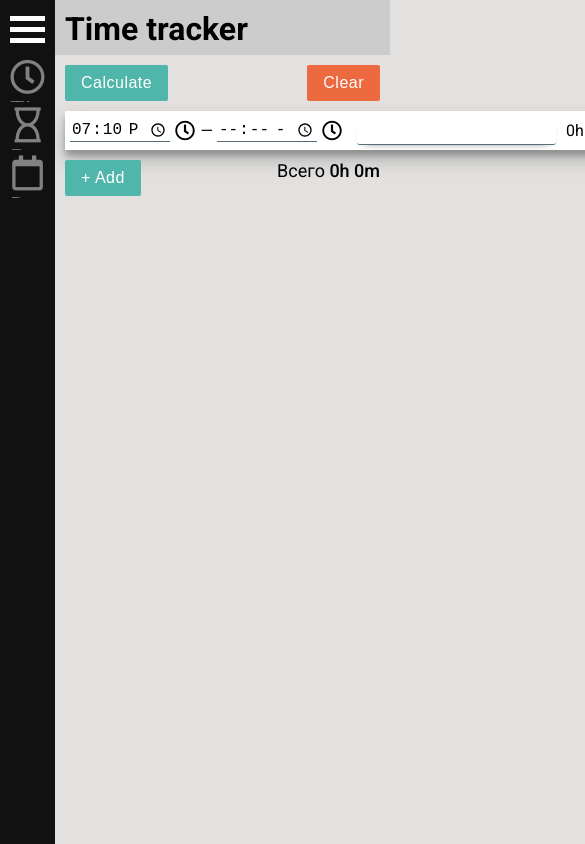
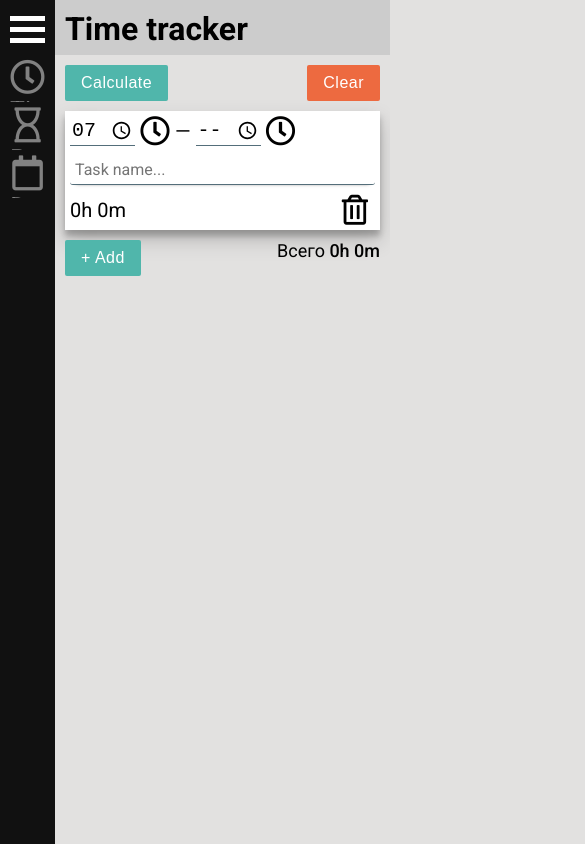
Before and after one commit to chernrus/time-tracking, a React (Create React App) app: page / in a window 390 px wide. Both pictures are taken after a click on the button "+ Add". Shown: the top 844 px of the page, 585 px wide, since content can reach past the window. Built offline with nearby package versions, Linux system fonts and the light colour scheme.

Commit message:
added adaptive task x600

```diff
--- a/src/components/AutogrowTextarea.js
+++ b/src/components/AutogrowTextarea.js
@@ -58,6 +58,7 @@ class AutogrowTextarea extends Component {
         ref={this.refNameElement}
         name="name"
         className="task__name"
+        placeholder="Task name..."
 				rows={this.state.rows}
 				value={this.state.value}
 				onChange={this.handleChange}
--- a/src/styles/AutogrowTextarea.css
+++ b/src/styles/AutogrowTextarea.css
@@ -9,5 +9,5 @@
   height: auto;
   padding: 5px;
   border-bottom: 1px solid #546e7a;
-  box-shadow: 0px 4px 10px -8px black;
+  box-shadow: 0px 4px 4px -6px black;
 }
--- a/src/styles/Task.css
+++ b/src/styles/Task.css
@@ -1,15 +1,3 @@
-.task {
-  margin-bottom: 10px;
-  padding: 5px;
-  width: 600px;
-  display: flex;
-  flex-direction: row;
-  flex-wrap: nowrap;
-  background-color: #fff;
-  align-items: center;
-  box-shadow: 0 10px 20px rgba(0,0,0,0.19), 0 6px 6px rgba(0,0,0,0.23);
-}
-
 input {
   font-size: 16px;
   font-weight: normal;
@@ -17,7 +5,7 @@ input {
   border-bottom: 1px solid #546e7a;
 }
 
-input[type="time"] {
+.task__time-input {
   -moz-appearance: textfield;
   -webkit-appearance: textfield;
   width: 100px;
@@ -62,6 +50,18 @@ textarea {
   margin: 0 10px;
 }
 
+.task {
+  margin-bottom: 10px;
+  padding: 5px;
+  width: 600px;
+  display: flex;
+  flex-direction: row;
+  flex-wrap: nowrap;
+  background-color: #fff;
+  align-items: center;
+  box-shadow: 0 10px 20px rgba(0,0,0,0.19), 0 6px 6px rgba(0,0,0,0.23);
+}
+
 .task__time-button,
 .task__delete-button {
   margin: 0 5px;
@@ -92,3 +92,37 @@ textarea {
 .task__time-button {
 
 }
+
+@media only screen and (max-width: 600px) {
+  .task {
+    width: 100%;
+    flex-wrap: wrap;
+    font-size: 20px;
+  }
+
+  .task__name {
+    width: 100%;
+    margin: 10px 0;
+  }
+
+  .task__delete-button {
+    margin-left: auto;
+    background-color: inherit;
+    width: 30px;
+    height: 30px;
+    font-size: 30px;
+  }
+
+  .task__time-input {
+    width: 65px;
+    font-size: 20px;
+    line-height: 20px;
+    height: 30px;
+  }
+
+  .task__time-button {
+    font-size: 30px;
+    width: 30px;
+    height: 30px;
+  }
+}
```
